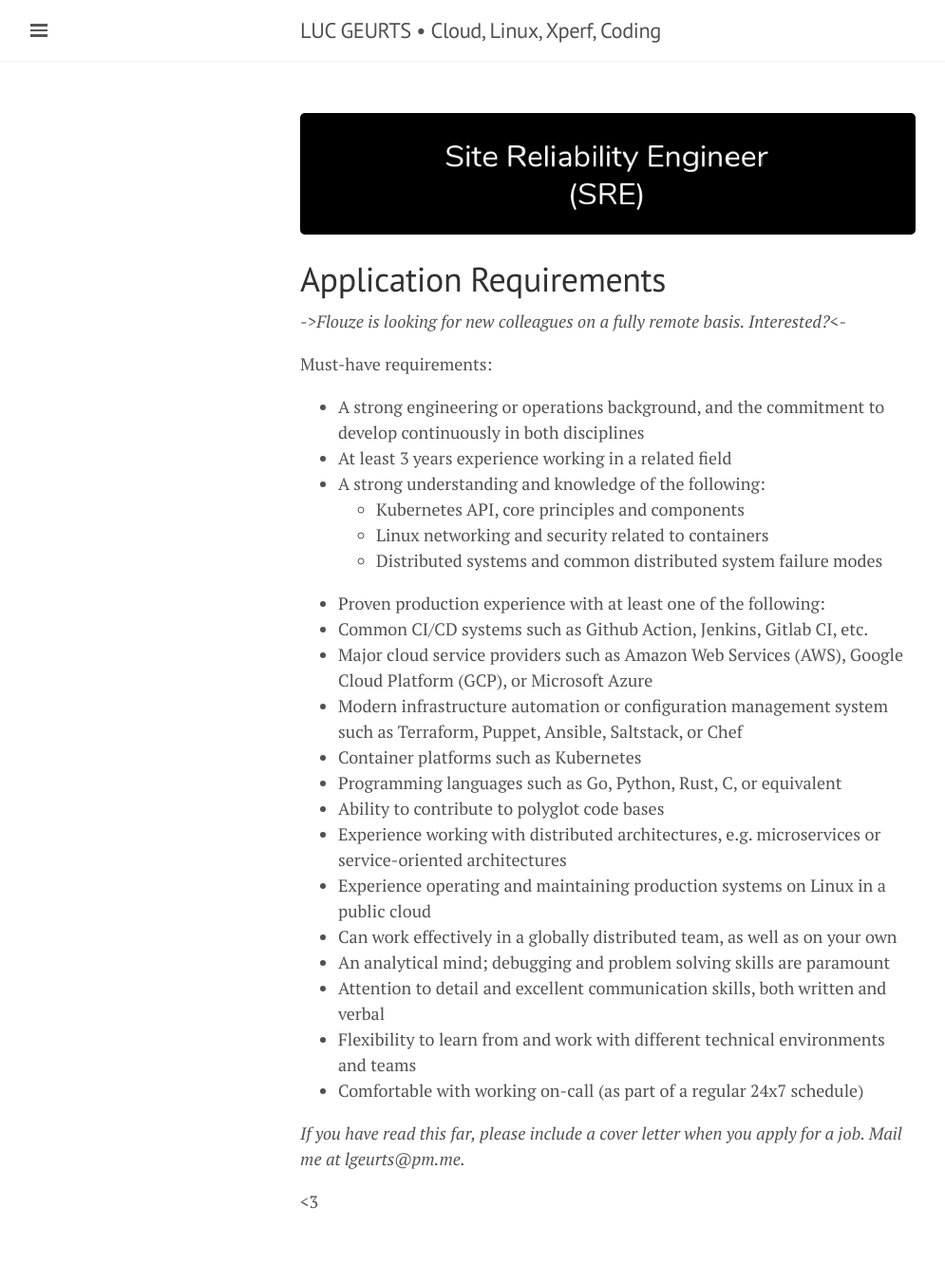
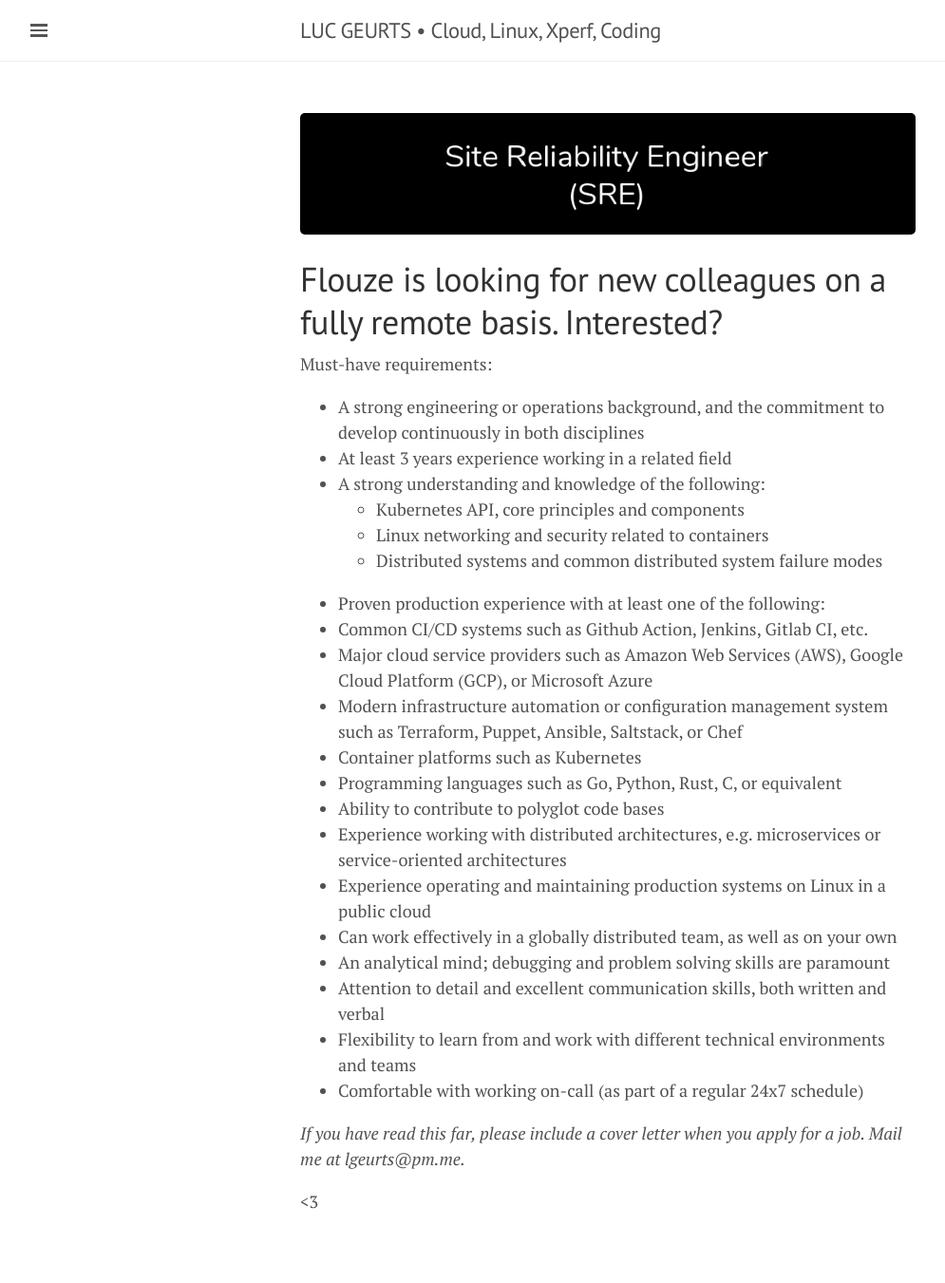
Before and after one commit to lgeurts/lgeurts.github.io, a Jekyll site: the page built from APPLICATION_FORM.md, in a window 1280 px wide. Shown: the whole page at 95% size, without its empty margins (0-995 px from the left). Built offline with Jekyll 4.4.1, drawn with Linux system fonts in a browser that asks for light colours; nearby versions of some CDN libraries; our own code applies the rules of GitHub Pages for plain Markdown files.

Commit message:
Update APPLICATION_FORM.md

```diff
--- a/APPLICATION_FORM.md
+++ b/APPLICATION_FORM.md
@@ -1,8 +1,6 @@
 ![Join Us](/assets/opportunities.png)
 
-# Application Requirements
-
-->*Flouze is looking for new colleagues on a fully remote basis. Interested?*<-
+# Flouze is looking for new colleagues on a fully remote basis. Interested?
 
 Must-have requirements:
 
```
